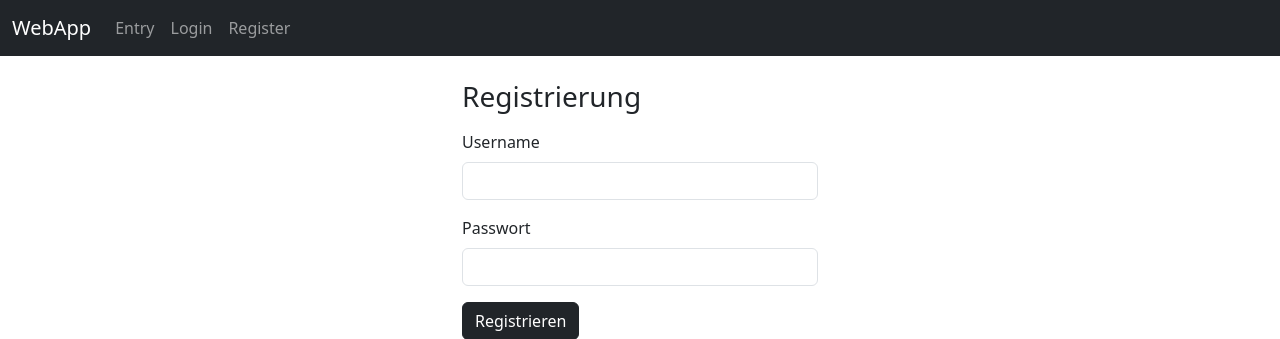
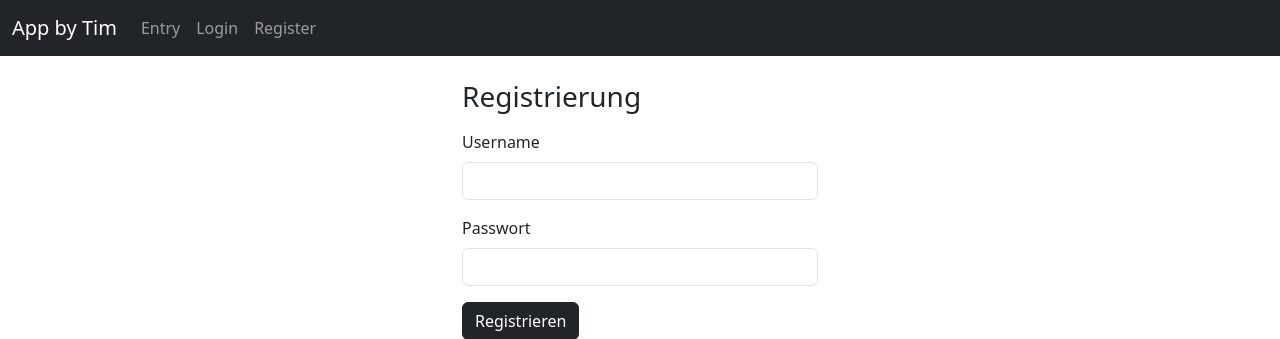
Before and after one commit to timsch30/HackingPython, a Flask app: page /register in a window 1280 px wide. Shown: the top 339 px of the page. Run offline with Flask 3, Linux system fonts and the light colour scheme.

Commit message:
Titel geändert

```diff
--- a/simple_webapp/templates/base.html
+++ b/simple_webapp/templates/base.html
@@ -9,7 +9,7 @@
   <body>
     <nav class="navbar navbar-expand-lg navbar-dark bg-dark mb-4">
       <div class="container-fluid">
-        <a class="navbar-brand" href="{{ url_for('entry') }}">WebApp</a>
+        <a class="navbar-brand" href="{{ url_for('entry') }}">App by Tim</a>
         <button class="navbar-toggler" type="button" data-bs-toggle="collapse" data-bs-target="#navbarNav" aria-controls="navbarNav" aria-expanded="false" aria-label="Toggle navigation">
           <span class="navbar-toggler-icon"></span>
         </button>
```
Also changed, not shown: simple_webapp/app.db (added).
